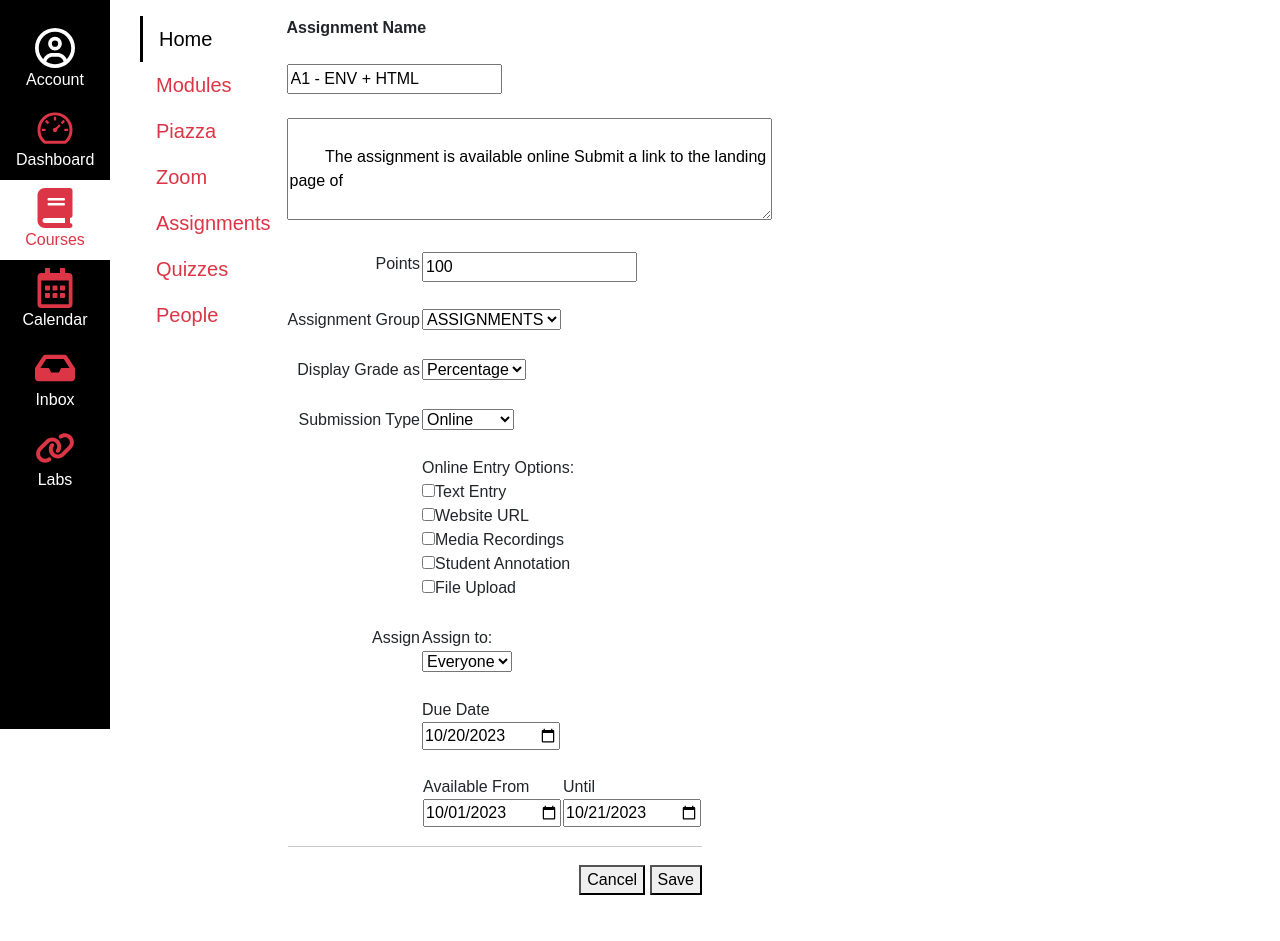
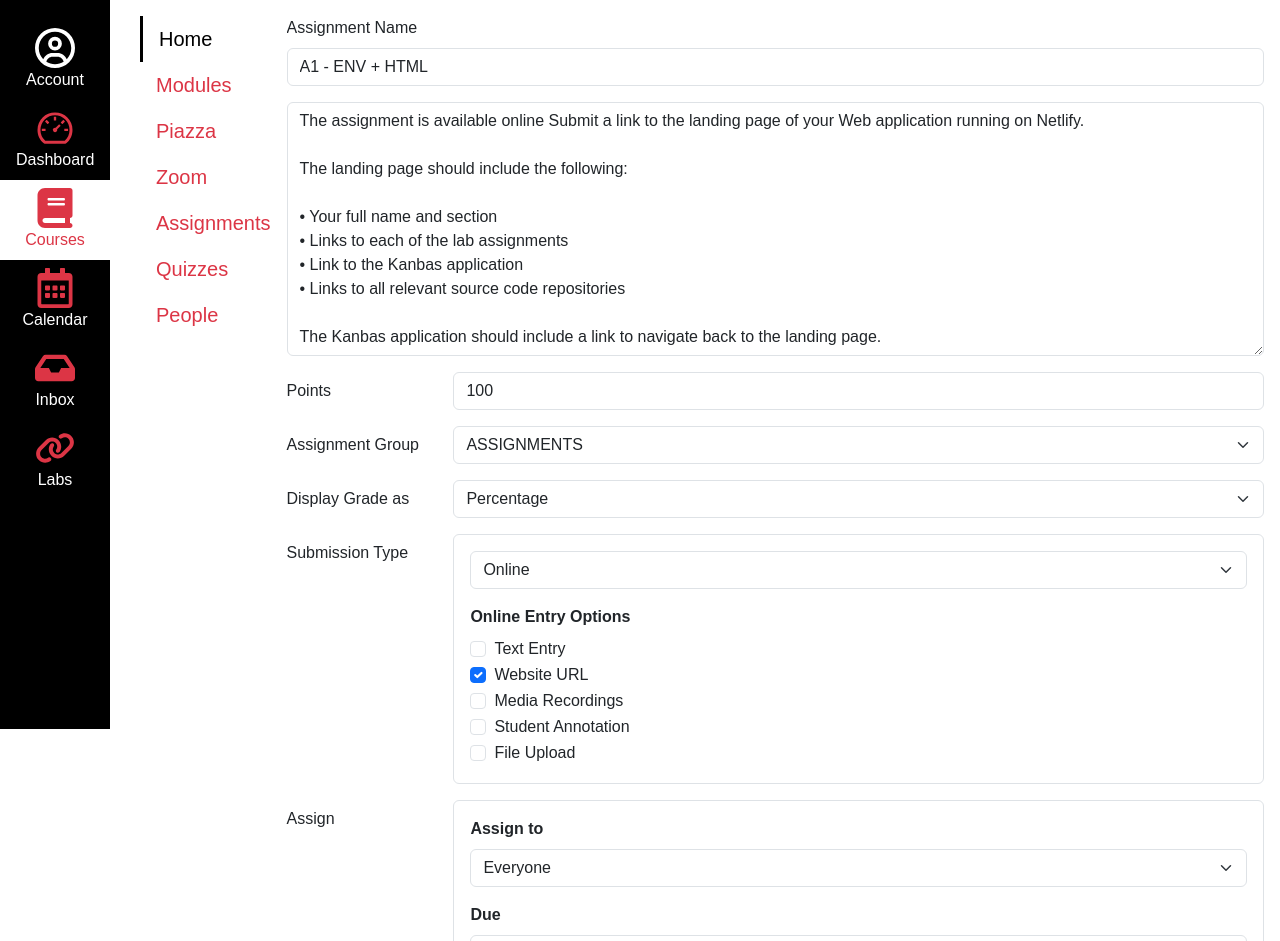
Before and after one commit to kushalkrishnappa/kambaz, a Next.js app: page /Courses/1234/Assignments/123 in a window 1280 px wide. Shown: the part 71-1012 px from the top of the page. Before the commit the page ends 983 px from the top, so only its background shows below. Built offline with nearby package versions, Linux system fonts and the light colour scheme.

Commit message:
- Styling Edit Assignment Screen

```diff
--- a/app/(Kambaz)/Courses/[cid]/Assignments/[aid]/page.tsx
+++ b/app/(Kambaz)/Courses/[cid]/Assignments/[aid]/page.tsx
@@ -1,148 +1,144 @@
+import {
+  Button,
+  Col,
+  FormControl,
+  FormLabel,
+  FormSelect,
+  FormCheck,
+  Row,
+} from "react-bootstrap";
+
 export default function AssignmentEditor() {
   return (
     <div id="wd-assignments-editor">
-      <label htmlFor="wd-name">
-        <strong>Assignment Name</strong>
-      </label>
-      <br />
-      <br />
-      <input id="wd-name" value="A1 - ENV + HTML" />
-      <br />
-      <br />
-      <textarea
+      <FormLabel htmlFor="wd-name">Assignment Name</FormLabel>
+      <FormControl id="wd-name" defaultValue="A1 - ENV + HTML" className="mb-3" />
+
+      <FormControl
+        as="textarea"
         id="wd-description"
-        rows={4}
-        cols={50}
-        defaultValue="
-        The assignment is available online Submit a link to the landing page of
-      "
+        rows={10}
+        className="mb-3"
+        defaultValue={`The assignment is available online Submit a link to the landing page of your Web application running on Netlify.
+
+The landing page should include the following:
+
+• Your full name and section
+• Links to each of the lab assignments
+• Link to the Kanbas application
+• Links to all relevant source code repositories
+
+The Kanbas application should include a link to navigate back to the landing page.`}
       />
-      <br />
-      <br />
-      <table>
-        <tr>
-          <td align="right" valign="top">
-            <label htmlFor="wd-points">Points</label>
-          </td>
-          <td>
-            <input id="wd-points" defaultValue={100} type="number" />
-          </td>
-        </tr>
-        <br />
-        <tr>
-          <td align="right" valign="top">
-            <label htmlFor="wd-group">Assignment Group</label>
-          </td>
-          <td>
-            <select id="wd-group">
+
+      <Row className="mb-3">
+        <FormLabel column sm={2}>
+          Points
+        </FormLabel>
+        <Col sm={10}>
+          <FormControl id="wd-points" defaultValue={100} type="number" />
+        </Col>
+      </Row>
+
+      <Row className="mb-3">
+        <FormLabel column sm={2}>
+          Assignment Group
+        </FormLabel>
+        <Col sm={10}>
+          <FormSelect id="wd-group">
             <option>ASSIGNMENTS</option>
             <option>QUIZZES</option>
             <option>EXAMS</option>
-            </select>
-          </td>
-        </tr>
-        <br />
-        <tr>
-          <td align="right" valign="top">
-            <label htmlFor="wd-display-grade-as">Display Grade as</label>
-          </td>
-          <td>
-            <select id="wd-display-grade-as">
+          </FormSelect>
+        </Col>
+      </Row>
+
+      <Row className="mb-3">
+        <FormLabel column sm={2}>
+          Display Grade as
+        </FormLabel>
+        <Col sm={10}>
+          <FormSelect id="wd-display-grade-as">
             <option>Percentage</option>
             <option>Points</option>
-            </select>
-          </td>
-        </tr>
-        <br />
-        <tr>
-          <td align="right" valign="top">
-            <label htmlFor="wd-submission-type">Submission Type</label>
-          </td>
-          <td>
-            <select id="wd-submission-type">
+          </FormSelect>
+        </Col>
+      </Row>
+
+      <Row className="mb-3">
+        <FormLabel column sm={2}>
+          Submission Type
+        </FormLabel>
+        <Col sm={10}>
+          <div className="border p-3 rounded">
+            <FormSelect id="wd-submission-type" className="mb-3">
               <option>Online</option>
               <option>In-Person</option>
-            </select>
-            <br />
-            <br />
-            <label htmlFor="wd-online-entry-options">
-              Online Entry Options:
-            </label>
-            <br />
-            <input type="checkbox" id="wd-text-entry" />
-            <label htmlFor="wd-text-entry">Text Entry</label>
-            <br />
-            <input type="checkbox" id="wd-website-url" />
-            <label htmlFor="wd-website-url">Website URL</label>
-            <br />
-            <input type="checkbox" id="wd-media-recordings" />
-            <label htmlFor="wd-media-recordings">Media Recordings</label>
-            <br />
-            <input type="checkbox" id="wd-student-annotation" />
-            <label htmlFor="wd-student-annotation">Student Annotation</label>
-            <br />
-            <input type="checkbox" id="wd-file-upload" />
-            <label htmlFor="wd-file-upload">File Upload</label>
-          </td>
-        </tr>
-        <br />
-        <tr>
-          <td align="right" valign="top">
+            </FormSelect>
+
+            <div>
+              <strong>Online Entry Options</strong>
+              <div className="mt-2">
+                <FormCheck type="checkbox" id="wd-text-entry" label="Text Entry" />
+                <FormCheck type="checkbox" id="wd-website-url" label="Website URL" defaultChecked />
+                <FormCheck type="checkbox" id="wd-media-recordings" label="Media Recordings" />
+                <FormCheck type="checkbox" id="wd-student-annotation" label="Student Annotation" />
+                <FormCheck type="checkbox" id="wd-file-upload" label="File Upload" />
+              </div>
+            </div>
+          </div>
+        </Col>
+      </Row>
+
+      <Row className="mb-3">
+        <FormLabel column sm={2}>
           Assign
-          </td>
-          <td>
-            <label htmlFor="wd-assign-to">Assign to:</label>
-            <br />
-            <select id="wd-assign-to">
-              <option selected>Everyone</option>
+        </FormLabel>
+        <Col sm={10}>
+          <div className="border p-3 rounded">
+            <FormLabel htmlFor="wd-assign-to">
+              <strong>Assign to</strong>
+            </FormLabel>
+            <FormSelect id="wd-assign-to" className="mb-3">
+              <option>Everyone</option>
               <option>Group 1</option>
               <option>Group 2</option>
               <option>Group 3</option>
-            </select>
-            <br />
-            <br />
-            <label htmlFor="wd-due-date">Due Date</label>
-            <br />
-            <input type="date" id="wd-due-date" defaultValue="2023-10-20" />
-            <br />
-            <br />
-            <table>
-              <tr>
-                <td>
-                  <label htmlFor="wd-available-from">Available From</label>
-                  <br />
-                  <input
-                    type="date"
-                    id="wd-available-from"
-                    defaultValue="2023-10-01"
-                  />
-                </td>
-                <td>
-                  <label htmlFor="wd-available-until">Until</label>
-                  <br />
-                  <input
-                    type="date"
-                    id="wd-available-until"
-                    defaultValue="2023-10-21"
-                  />
-                </td>
-              </tr>
-            </table>
-          </td>
-        </tr>
-        <tr>
-          <td colSpan={2}>
+            </FormSelect>
+
+            <FormLabel htmlFor="wd-due-date">
+              <strong>Due</strong>
+            </FormLabel>
+            <FormControl type="date" id="wd-due-date" defaultValue="2023-10-20" className="mb-3" />
+
+            <Row>
+              <Col sm={6}>
+                <FormLabel htmlFor="wd-available-from">
+                  <strong>Available From</strong>
+                </FormLabel>
+                <FormControl type="date" id="wd-available-from" defaultValue="2023-10-01" />
+              </Col>
+              <Col sm={6}>
+                <FormLabel htmlFor="wd-available-until">
+                  <strong>Until</strong>
+                </FormLabel>
+                <FormControl type="date" id="wd-available-until" defaultValue="2023-10-21" />
+              </Col>
+            </Row>
+          </div>
+        </Col>
+      </Row>
+
       <hr />
-          </td>
-        </tr>
-        <tr>
-          <td align="right" valign="top" colSpan={2}>
-            <button id="wd-cancel-assignment">Cancel</button>
-            &nbsp;
-            <button id="wd-save-assignment">Save</button>
-          </td>
-        </tr>
-      </table>
+
+      <div className="text-end">
+        <Button variant="secondary" className="me-2" id="wd-cancel-assignment">
+          Cancel
+        </Button>
+        <Button variant="danger" id="wd-save-assignment">
+          Save
+        </Button>
+      </div>
     </div>
   );
 }
```
Lines whose indentation alone changed are shown as unchanged.
